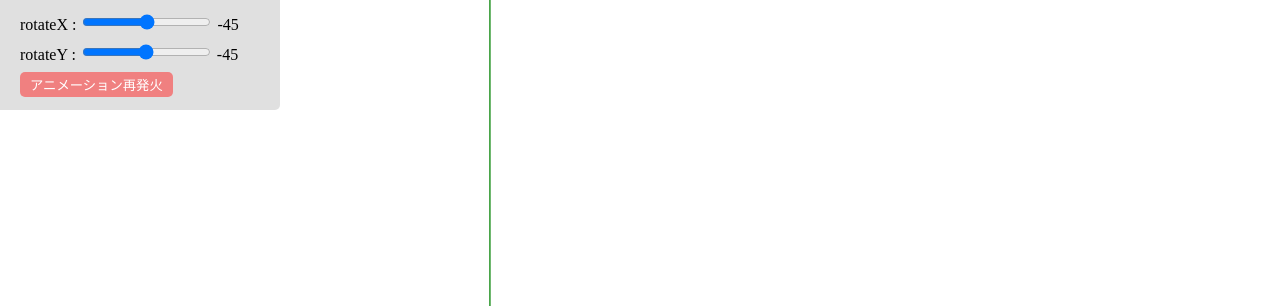
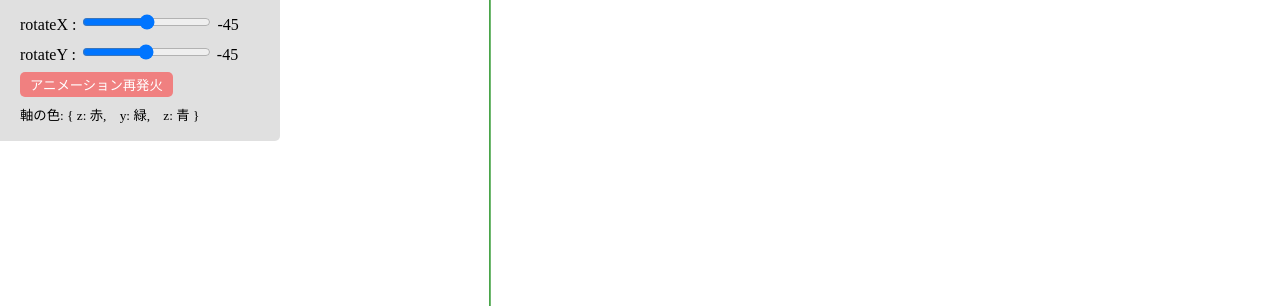
Before and after one commit to hirokuniteruya/icsCollege_3dPanels, a plain HTML site: page index.html in a window 1280 px wide. Shown: the top 306 px of the page. Drawn offline with nearby package versions, Linux system fonts and the light colour scheme.

Commit message:
add a description about axial colors.

```diff
--- a/index.html
+++ b/index.html
@@ -26,7 +26,8 @@
       id="indicator-X">-45</span><br />
     rotateY : <input type="range" min="-90" max="0" step="1" value="-45" id="rotRange-y"> <span
       id="indicator-Y">-45</span><br />
-    <button id="replay">アニメーション再発火</button>
+    <button id="replay">アニメーション再発火</button><br />
+    <small>軸の色: { z: 赤,　y: 緑,　z: 青 }</small>
   </div>
   <!-- フェーダーここまで -->
 
```
